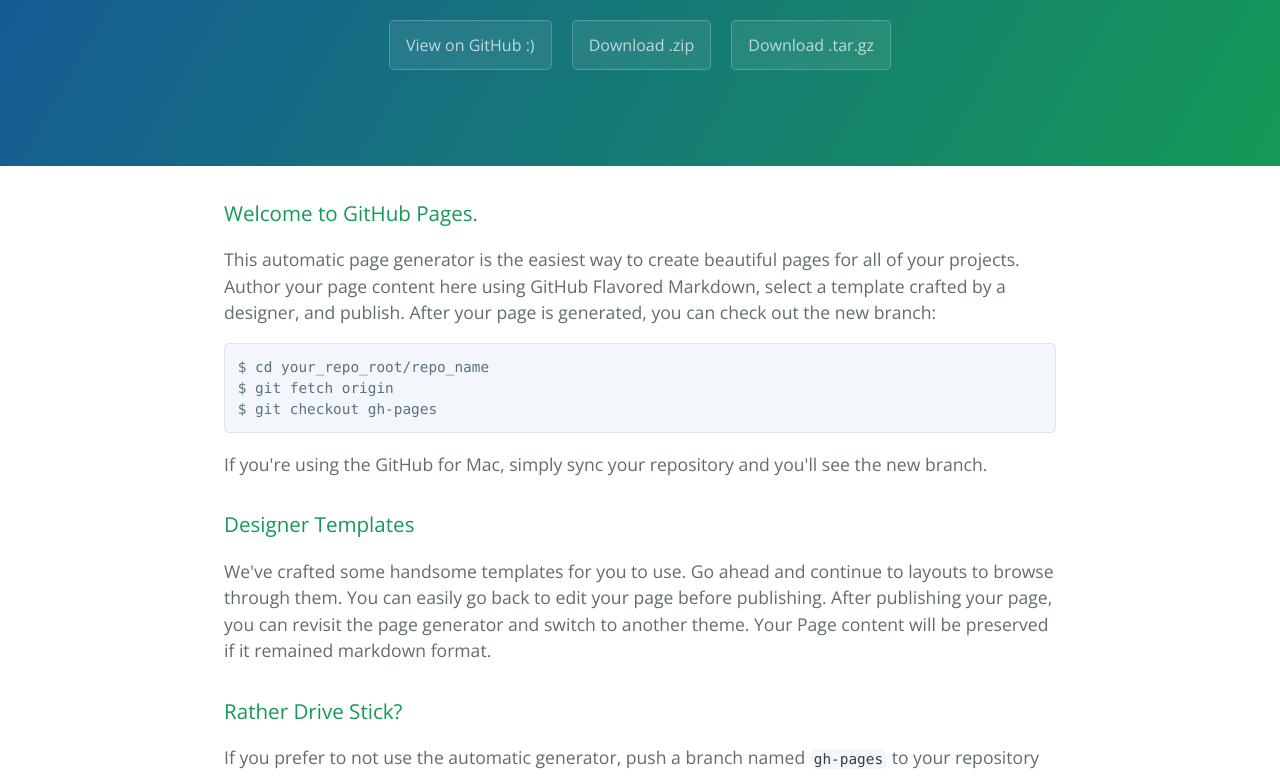
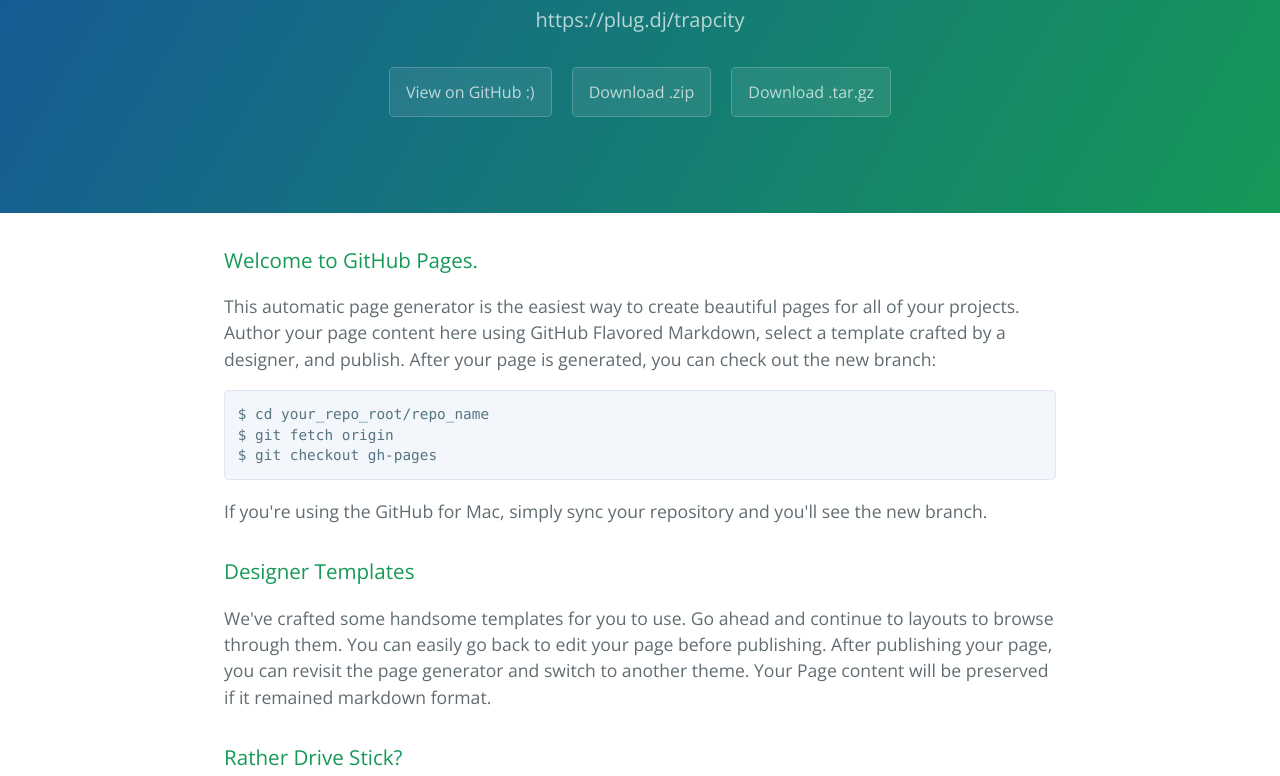
Before and after one commit to SirLydian/trapcityplugdj, a plain HTML site: page index.html in a window 1280 px wide. Shown: the part 170-946 px from the top of the page. Drawn offline with nearby package versions, Linux system fonts and the light colour scheme.

Commit message:
added tagline

```diff
--- a/index.html
+++ b/index.html
@@ -12,7 +12,7 @@
   <body>
     <section class="page-header">
       <h1 class="project-name">TrapCity PlugDJ</h1>
-      <h2 class="project-tagline"></h2>
+      <h2 class="project-tagline">https://plug.dj/trapcity</h2>
       <a href="https://github.com/SirLydian/trapcityplugdj" class="btn">View on GitHub :)</a>
       <a href="https://github.com/SirLydian/trapcityplugdj/zipball/master" class="btn">Download .zip</a>
       <a href="https://github.com/SirLydian/trapcityplugdj/tarball/master" class="btn">Download .tar.gz</a>
```
